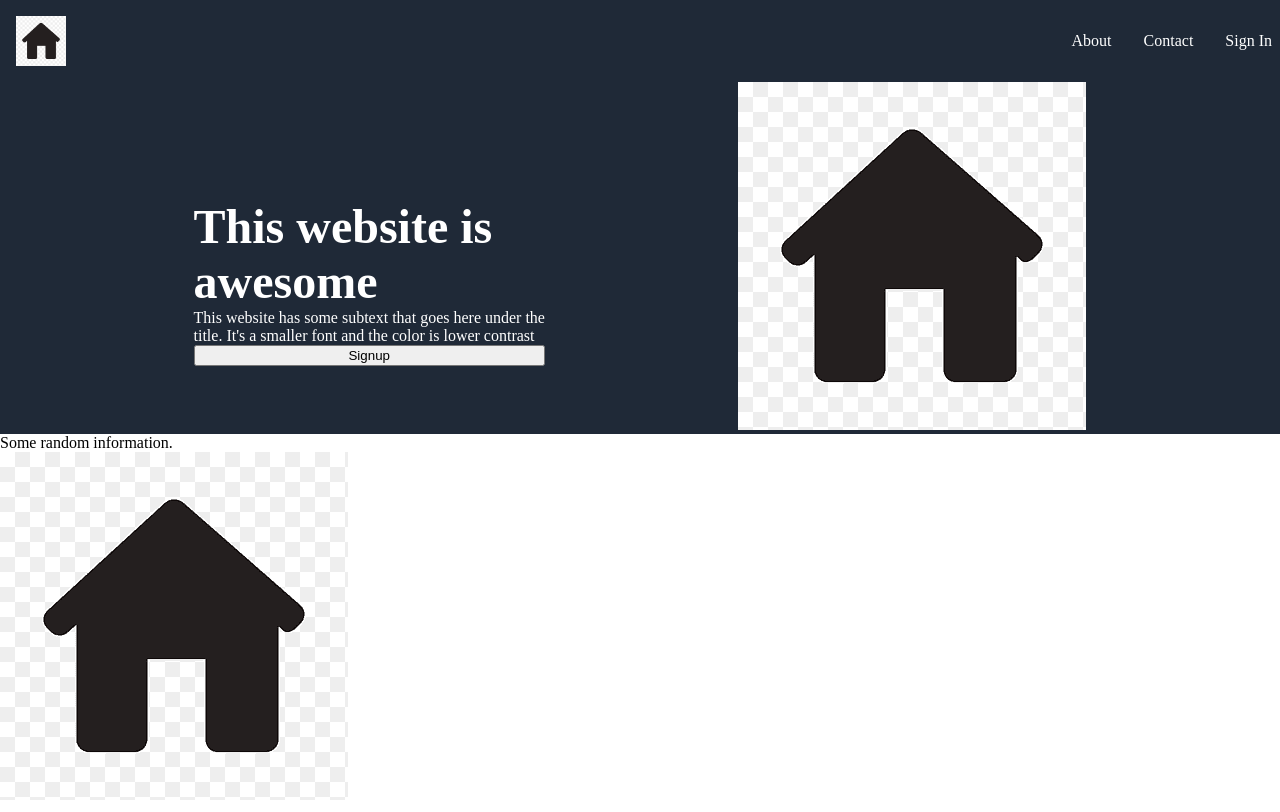
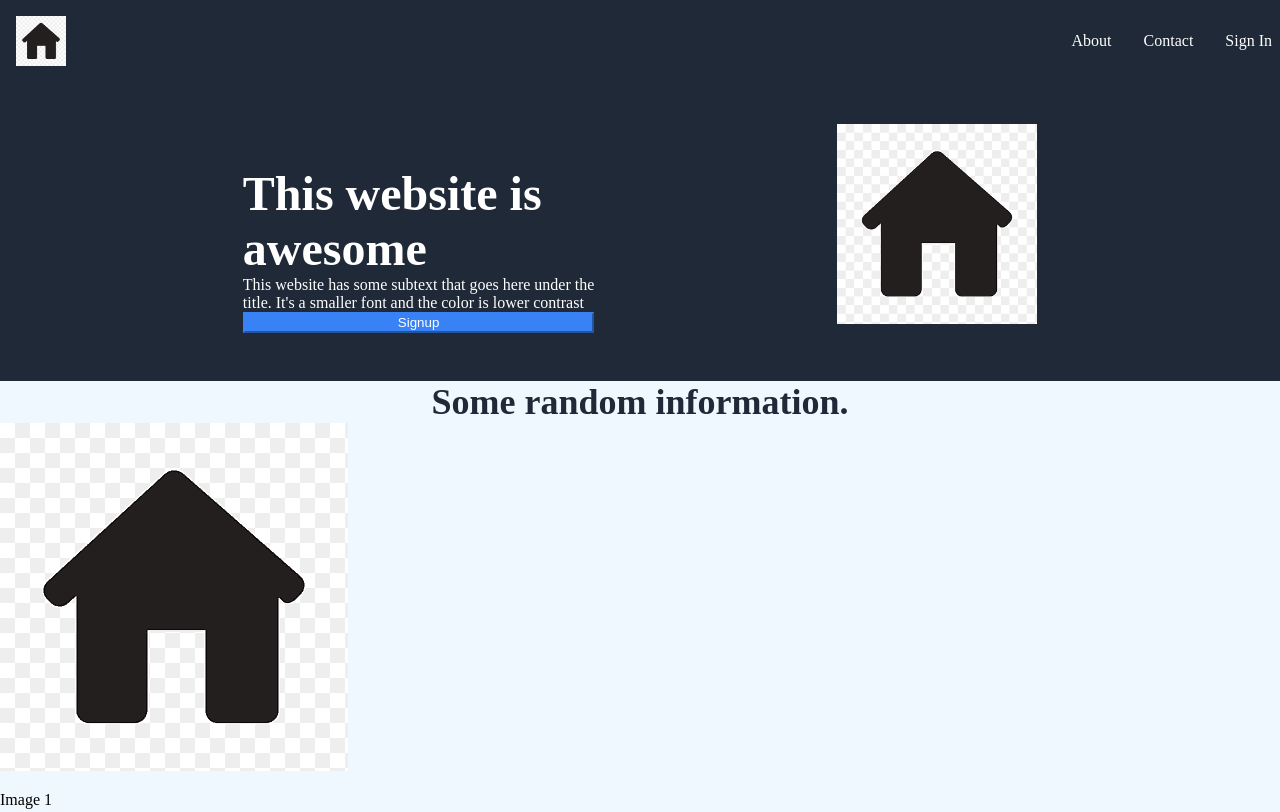
Before and after one commit to ciut1st/landing_page, a plain HTML site: page index.html in a window 1280 px wide. Shown: the top 812 px of the page. Drawn offline with Linux system fonts and the light colour scheme.

Commit message:
fix header and content 1

```diff
--- a/style.css
+++ b/style.css
@@ -33,6 +33,7 @@ a {
     display: flex;
     justify-content: space-evenly;
     align-items: center;
+    padding: 36px 0 48px 0;
 }
 
 .subcontent1 {
@@ -50,3 +51,26 @@ p.text {
 .subcontent1.text {
     color: white;
 }
+
+button {
+    background-color: #3882f6;
+    border-color: #3882f6;
+    color: white
+}
+
+.subimg1 > img {
+    width: 200px;
+    height: 200px;
+}
+
+.content2 {
+    background-color: aliceblue;
+}
+
+.random.info {
+    font-size: 36px;
+    font-weight: 800;
+    color: #1f2937;
+    display: flex;
+    justify-content: center;
+}
```
